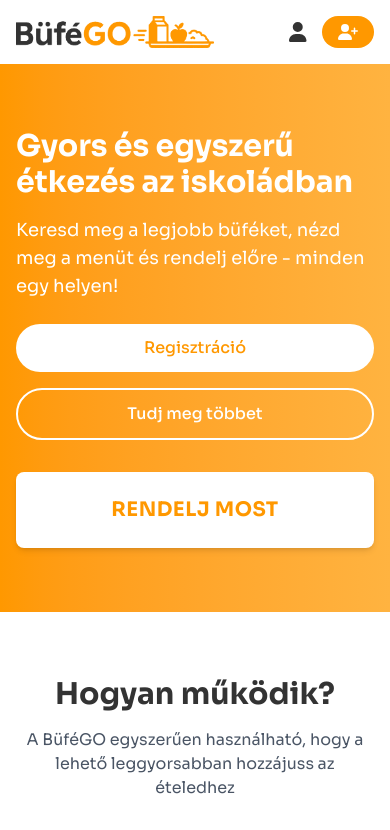
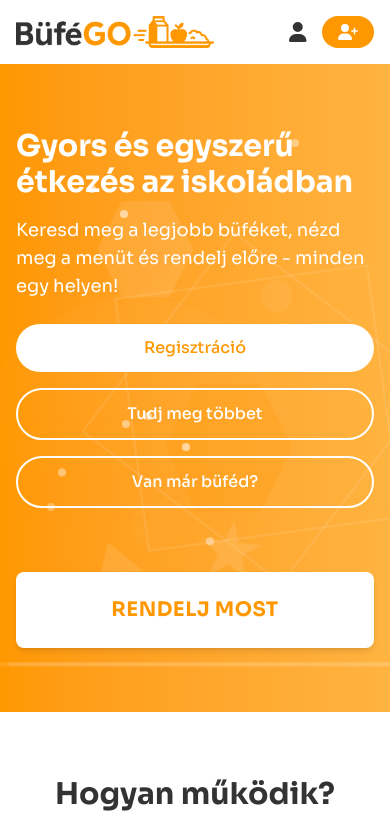
Before and after one commit to bencewokk/bufego, a React (Vite) app in the folder frontend/: page / in a window 390 px wide. Shown: the top 830 px of the page. Built offline with nearby package versions, Linux system fonts and the light colour scheme; a web font is replaced by a local one.

Commit message:
feat: enhance Hero component with animated background elements and add login page improvements

```diff
--- a/frontend/src/components/landing/Hero.tsx
+++ b/frontend/src/components/landing/Hero.tsx
@@ -1,7 +1,93 @@
 export const Hero = () => {
   return (
-    <div className="bg-gradient-to-r to-[var(--primary-light)] from-[var(--primary)] py-16 md:py-24">
-      <div className="container mx-auto px-4">
+    <div className="bg-gradient-to-r to-[var(--primary-light)] from-[var(--primary)] py-16 md:py-24 relative overflow-hidden">
+      {/* CSS Animations */}
+      <style>{`
+        @keyframes rotate {
+          from { transform: rotate(0deg); }
+          to { transform: rotate(360deg); }
+        }
+        @keyframes float {
+          0%, 100% { transform: translateY(0); }
+          50% { transform: translateY(-40px); }
+        }
+        @keyframes pulse {
+          0%, 100% { transform: scale(1); opacity: 0.2; }
+          50% { transform: scale(1.4); opacity: 0.3; }
+        }
+        @keyframes diagonal {
+          0% { transform: translate(-50%, -50%) rotate(45deg) translateX(0); }
+          100% { transform: translate(-50%, -50%) rotate(45deg) translateX(1000px); }
+        }
+        @keyframes spin {
+          0% { transform: rotate(0deg); }
+          100% { transform: rotate(-360deg); }
+        }
+        @keyframes blink {
+          0%, 100% { opacity: 0.1; }
+          50% { opacity: 0.3; }
+        }
+        .clip-hexagon {
+          clip-path: polygon(25% 0%, 75% 0%, 100% 50%, 75% 100%, 25% 100%, 0% 50%);
+        }
+        .clip-star {
+          clip-path: polygon(50% 0%, 61% 35%, 98% 35%, 68% 57%, 79% 91%, 50% 70%, 21% 91%, 32% 57%, 2% 35%, 39% 35%);
+        }
+        .clip-triangle {
+          clip-path: polygon(50% 0%, 0% 100%, 100% 100%);
+        }
+      `}</style>
+
+      {/* Animated background elements */}
+      <div className="absolute inset-0 z-0">
+        {/* Floating hexagons */}
+        <div className="absolute w-24 h-24 bg-white/10 clip-hexagon top-1/4 left-1/4 animate-[float_8s_ease-in-out_infinite]" />
+        <div className="absolute w-32 h-32 bg-[var(--primary)]/20 clip-hexagon bottom-1/4 right-1/4 animate-[float_10s_ease-in-out_infinite]" />
+
+        {/* Pulsing gradient circles */}
+        <div className="absolute w-96 h-96 bg-gradient-to-r from-[var(--primary)]/20 to-transparent rounded-full -top-48 -left-48 animate-[pulse_12s_ease-in-out_infinite]" />
+        <div className="absolute w-64 h-64 bg-gradient-to-b from-white/10 to-transparent rounded-full bottom-32 right-32 animate-[pulse_8s_ease-in-out_infinite] delay-2000" />
+
+        {/* Rotating diamond grid */}
+        <div className="absolute w-64 h-64 border-2 border-white/10 left-1/3 top-1/3 animate-[rotate_25s_linear_infinite]">
+          <div className="w-full h-full bg-transparent border-2 border-white/10 rotate-45" />
+        </div>
+
+        {/* Diagonal moving lines */}
+        <div className="absolute inset-0 overflow-hidden">
+          <div className="absolute left-0 top-1/2 w-[200%] h-1 bg-white/10 animate-[diagonal_20s_linear_infinite] origin-left -rotate-45" />
+          <div className="absolute left-0 top-1/2 w-[200%] h-1 bg-white/10 animate-[diagonal_25s_linear_infinite] origin-left -rotate-45 delay-1000" />
+        </div>
+
+        {/* Floating particles */}
+        {[...Array(12)].map((_, i) => (
+          <div
+            key={i}
+            className={`absolute w-2 h-2 bg-white rounded-full animate-[float_${6 + i % 5}s_ease-in-out_infinite]`}
+            style={{
+              left: `${10 + Math.random() * 80}%`,
+              top: `${10 + Math.random() * 80}%`,
+              animationDelay: `${i * 0.5}s`,
+              opacity: 0.3 + Math.random() * 0.3
+            }}
+          />
+        ))}
+
+        {/* Spinning elements */}
+        <div className="absolute w-16 h-16 right-32 bottom-32 animate-[spin_15s_linear_infinite]">
+          <div className="w-full h-full bg-transparent clip-star bg-white/10" />
+        </div>
+        <div className="absolute w-20 h-20 left-1/4 top-3/4 animate-[spin_20s_linear_infinite_reverse]">
+          <div className="w-full h-full bg-transparent clip-triangle bg-white/10" />
+        </div>
+
+        {/* Blinking circles */}
+        <div className="absolute w-8 h-8 bg-white/20 rounded-full top-1/3 right-1/4 animate-[blink_4s_ease-in-out_infinite]" />
+        <div className="absolute w-12 h-12 bg-white/15 rounded-full bottom-1/4 left-1/3 animate-[blink_5s_ease-in-out_infinite] delay-1500" />
+      </div>
+
+      {/* Content Container */}
+      <div className="container mx-auto px-4 relative z-10">
         <div className="flex flex-col md:flex-row items-center justify-between">
           <div className="w-full md:w-1/2 mb-8 md:mb-0">
             <h1 className="text-3xl md:text-5xl font-bold text-white mb-4">
@@ -26,15 +112,22 @@
               >
                 Tudj meg többet
               </a>
+              <a
+                href="/buffet-login"
+                className="border-2 border-white text-white px-6 py-3 rounded-full
+                          font-medium text-center hover:bg-white/10 transition-colors"
+              >
+                Van már büféd?
+              </a>
             </div>
           </div>
-          <div className="w-full md:w-2/5 flex justify-center items-center">
+          <div className="w-full md:w-2/5 flex justify-center items-center mt-8 md:mt-0">
             <a
               href="/buffets"
               className="bg-white text-[var(--primary)] px-10 py-6 rounded-lg shadow-md
                         font-bold text-xl md:text-2xl uppercase tracking-wide transition-all
                         hover:shadow-lg hover:translate-y-1 flex items-center justify-center
-                        w-full md:w-4/5"
+                        w-full md:w-4/5 relative z-10"
             >
               Rendelj most
             </a>
--- a/frontend/src/pages/auth/_login.tsx
+++ b/frontend/src/pages/auth/_login.tsx
@@ -44,7 +44,6 @@
   return (
     <div className="flex items-center justify-center min-h-screen bg-gradient-to-r from-[var(--primary)] to-[var(--primary-light)] relative overflow-hidden">
       <GeometricBackground />
-      <FloatingBlob />
 
       <div className="absolute top-4 left-4">
         <a href="/" aria-label="Főoldal">
```
Also changed, not shown: 1 other file (tests, documents, lock files or other folders).
